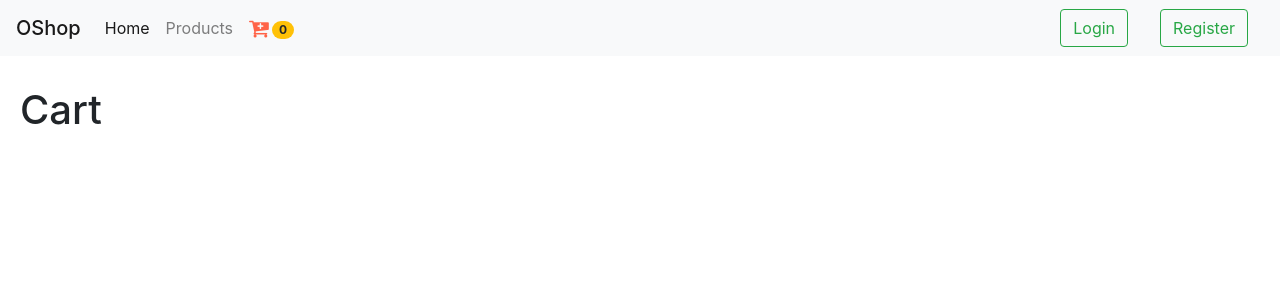
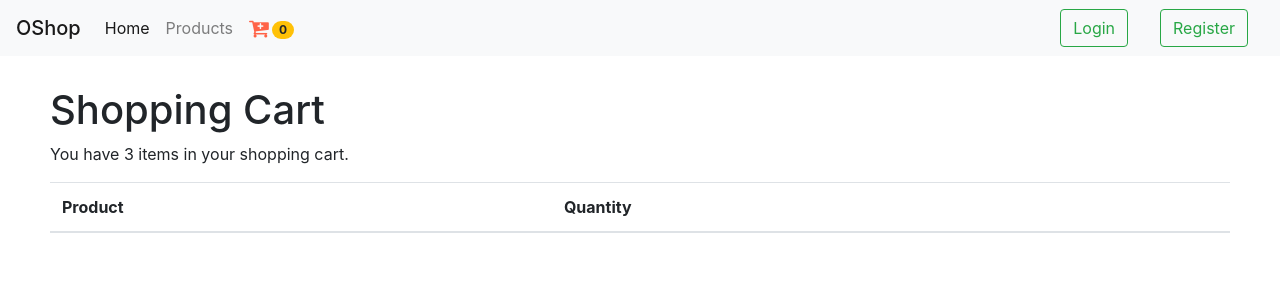
Before and after one commit to ShirleyXia330/react-oshop, a React (Create React App) app: page /cart in a window 1280 px wide. Shown: the top 300 px of the page. Built offline with nearby package versions, Linux system fonts and the light colour scheme.

Commit message:
Displaying the Image on ProductCard

```diff
--- a/src/App.jsx
+++ b/src/App.jsx
@@ -59,16 +59,15 @@ class App extends Component {
 
     return (
       <React.Fragment>
-        <script src="https://unpkg.com/react/umd/react.production.min.js" />
+        {/* <script src="https://unpkg.com/react/umd/react.production.min.js" />
         <script src="https://unpkg.com/react-dom/umd/react-dom.production.min.js" />
         <script src="https://unpkg.com/react-bootstrap@next/dist/react-bootstrap.min.js" />
-        <script>var Alert = ReactBootstrap.Alert;</script>
         <link
           rel="stylesheet"
           href="https://maxcdn.bootstrapcdn.com/bootstrap/4.3.1/css/bootstrap.min.css"
           integrity="sha384-ggOyR0iXCbMQv3Xipma34MD+dH/1fQ784/j6cY/iJTQUOhcWr7x9JvoRxT2MZw1T"
           crossOrigin="anonymous"
-        />
+        /> */}
 
         <ToastContainer />
         <NavBar user={getUser()} cart={cart} />
--- a/src/components/home.jsx
+++ b/src/components/home.jsx
@@ -60,7 +60,6 @@ class Home extends Component {
                 onIncrement={onIncrement}
                 onDecrement={onDecrement}
                 numberInCart={this.getQuantity(p._id)}
-                src="http://www.publicdomainpictures.net/pictures/170000/velka/spinach-leaves-1461774375kTU.jpg"
               />
             ))}
           </div>
--- a/src/components/product.jsx
+++ b/src/components/product.jsx
@@ -14,7 +14,8 @@ class Product extends Component {
       name: "",
       category: "",
       price: 0,
-      number: 0
+      numberInStock: 0,
+      imageUrl: ""
     },
     categories: [],
     errors: {}
@@ -29,11 +30,15 @@ class Product extends Component {
       .min(0)
       .required()
       .label("Price"),
-    number: Joi.number()
+    numberInStock: Joi.number()
       .integer()
       .min(0)
       .required()
-      .label("Number in Stock")
+      .label("Number in Stock"),
+    imageUrl: Joi.string()
+      .uri()
+      .required()
+      .label("Image URL")
   };
 
   async componentDidMount() {
@@ -55,7 +60,7 @@ class Product extends Component {
 
     try {
       await saveProduct(this.state.data).then(res => console.log(res.data));
-      this.props.history.push("/");
+      this.props.history.push("/products");
       // window.location = "/";
     } catch (ex) {
       toast.error(ex.response.data);
@@ -69,12 +74,13 @@ class Product extends Component {
   };
 
   submitAble = () => {
-    const { name, number, price } = this.state.data;
+    const { name, numberInStock, price, imageUrl } = this.state.data;
 
     return (
       name.length > 0 &&
-      number > 0 &&
+      numberInStock > 0 &&
       price > 0 &&
+      imageUrl.length > 0 &&
       Object.keys(this.state.errors).length === 0
     );
   };
@@ -126,12 +132,19 @@ class Product extends Component {
             error={this.state.errors.price}
           />
           <FormInput
-            id="number"
+            id="numberInStock"
             name="Number In Stock"
             type="number"
             onChange={this.handleChange}
-            value={this.state.data.number}
-            error={this.state.errors.number}
+            value={this.state.data.numberInStock}
+            error={this.state.errors.numberInStock}
+          />
+          <FormInput
+            id="imageUrl"
+            name="Image URL"
+            onChange={this.handleChange}
+            value={this.state.data.imageUrl}
+            error={this.state.errors.imageUrl}
           />
           <button className="btn btn-primary" disabled={!this.submitAble()}>
             Save
--- a/src/components/productCard.jsx
+++ b/src/components/productCard.jsx
@@ -2,17 +2,11 @@ import React from "react";
 
 import { Card } from "react-bootstrap";
 
-const ProductCard = ({
-  src,
-  product,
-  onIncrement,
-  onDecrement,
-  numberInCart
-}) => {
+const ProductCard = ({ product, onIncrement, onDecrement, numberInCart }) => {
   return (
     <div className="col-md-6 col-sm-12 card-div">
       <Card>
-        <Card.Img variant="top" src={src} />
+        <Card.Img variant="top" src={product.imageUrl} />
         <Card.Body>
           <Card.Title style={{ textTransform: "capitalize" }}>
             {product.name}
--- a/src/components/shared/registerForm.jsx
+++ b/src/components/shared/registerForm.jsx
@@ -19,7 +19,7 @@ class RegisterForm extends Component {
       .label("Password"),
     email: Joi.string()
       .required()
-      .email()
+      .email({ minDomainAtoms: 2 })
       .label("Email")
   };
 
--- a/src/components/shoppingCart.jsx
+++ b/src/components/shoppingCart.jsx
@@ -3,7 +3,28 @@ import React, { Component } from "react";
 class ShoppingCart extends Component {
   state = {};
   render() {
-    return <h1>Cart</h1>;
+    return (
+      <React.Fragment>
+        <h1>Shopping Cart</h1>
+        <p>You have 3 items in your shopping cart.</p>
+        <table className="table">
+          <thead>
+            <tr>
+              <th>Product</th>
+              <th>Quantity</th>
+              <th />
+            </tr>
+          </thead>
+          <tbody>
+            <tr>
+              <td />
+              <td />
+              <td />
+            </tr>
+          </tbody>
+        </table>
+      </React.Fragment>
+    );
   }
 }
 
--- a/src/index.css
+++ b/src/index.css
@@ -11,6 +11,10 @@ body {
 code {
   font-family: source-code-pro, Menlo, Monaco, Consolas, "Courier New",
     monospace;
+}
+
+.content {
+  padding: 0 30px 0 30px;
 }
 
 .navbar {
```
Also changed, not shown: 2 other files (tests, documents, lock files or other folders).
